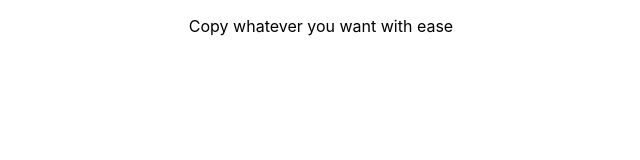
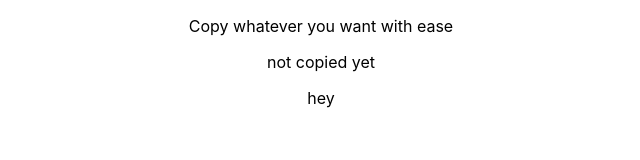
Before and after one commit to songeunyou/copypasta, a React (Create React App) app: page / in a window 1280 px wide. Shown: the top 160 px of the page, without its empty margins (319-959 px from the left). Built offline with nearby package versions, Linux system fonts and the light colour scheme.

Commit message:
Basic copy functionality in CopyText component

```diff
--- a/src/App.js
+++ b/src/App.js
@@ -1,14 +1,28 @@
+import { useEffect, useState } from 'react';
 import './App.css';
 
 import CopyText from './components/CopyText';
 
 function App() {
 
+  let [clippings, setClippings] = useState(["hey"]);
+
+  function getTexts() {
+    var storedClippings = JSON.parse(localStorage.getItem("copypasta"));
+  }
+
+  function setTexts() {
+    localStorage.setItem("copypasta", JSON.stringify(clippings));
+  }
+
   return (
     <div className="App">
       <p>Copy whatever you want with ease</p>
+
       <div className="copy-textblocks">
-
+        {clippings.map(clipping =>
+          <CopyText clipping={clipping}/>
+        )}
       </div>
     </div>
   );
--- a/src/components/CopyText.js
+++ b/src/components/CopyText.js
@@ -1,6 +1,6 @@
 import { useEffect, useState } from 'react';
 
-function CopyText() {
+function CopyText(props) {
 
   const [copied, setCopied] = useState(false);
 
@@ -8,7 +8,7 @@ function CopyText() {
       // reset the copy animation
       setCopied(false);
 
-      navigator.clipboard.writeText(" text to copy ").then(function() {
+      navigator.clipboard.writeText(props.clipping).then(function() {
           setCopied(true);
           setTimeout(() => setCopied(false), 2500);
       }.bind(this), function() {
@@ -17,8 +17,9 @@ function CopyText() {
   }
 
   return (
-    <div className="CopyText">
-
+    <div className="CopyText" onClick={() => copytoClipboard()}>
+      <p>{copied ? "copied" : "not copied yet"}</p>
+      {props.clipping}
     </div>
   );
 }
```
